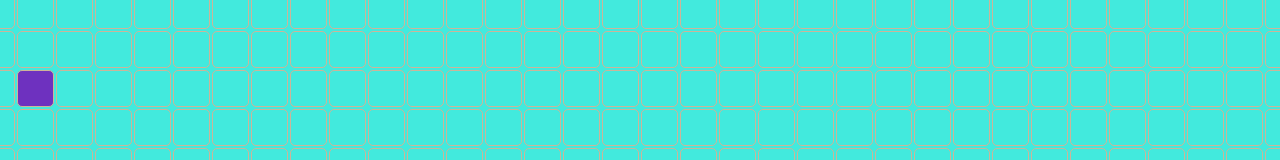
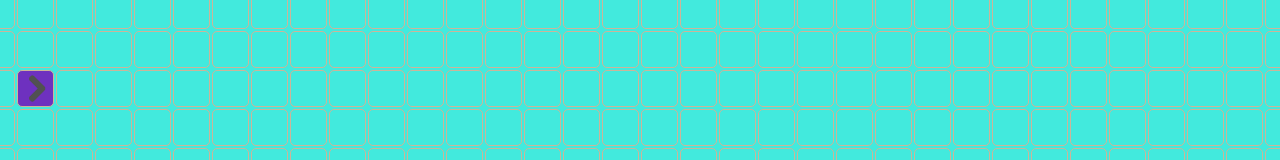
Before and after one commit to yaroslavkhudchenko/pathfinder-algorithms-visualizer, a React (Create React App) app: page / in a window 1280 px wide. Shown: the part 187-347 px from the top of the page. Built offline with nearby package versions, Linux system fonts and the light colour scheme.

Commit message:
add image for start

```diff
--- a/src/index.scss
+++ b/src/index.scss
@@ -78,6 +78,8 @@ animation-name: visitedAnimation;
 }
 .start {
   background: #6e31bf;
+  background-image: url('./assets/startA.png');
+  background-size:cover;
 }
 .target {
   background: #cacaca;
```
